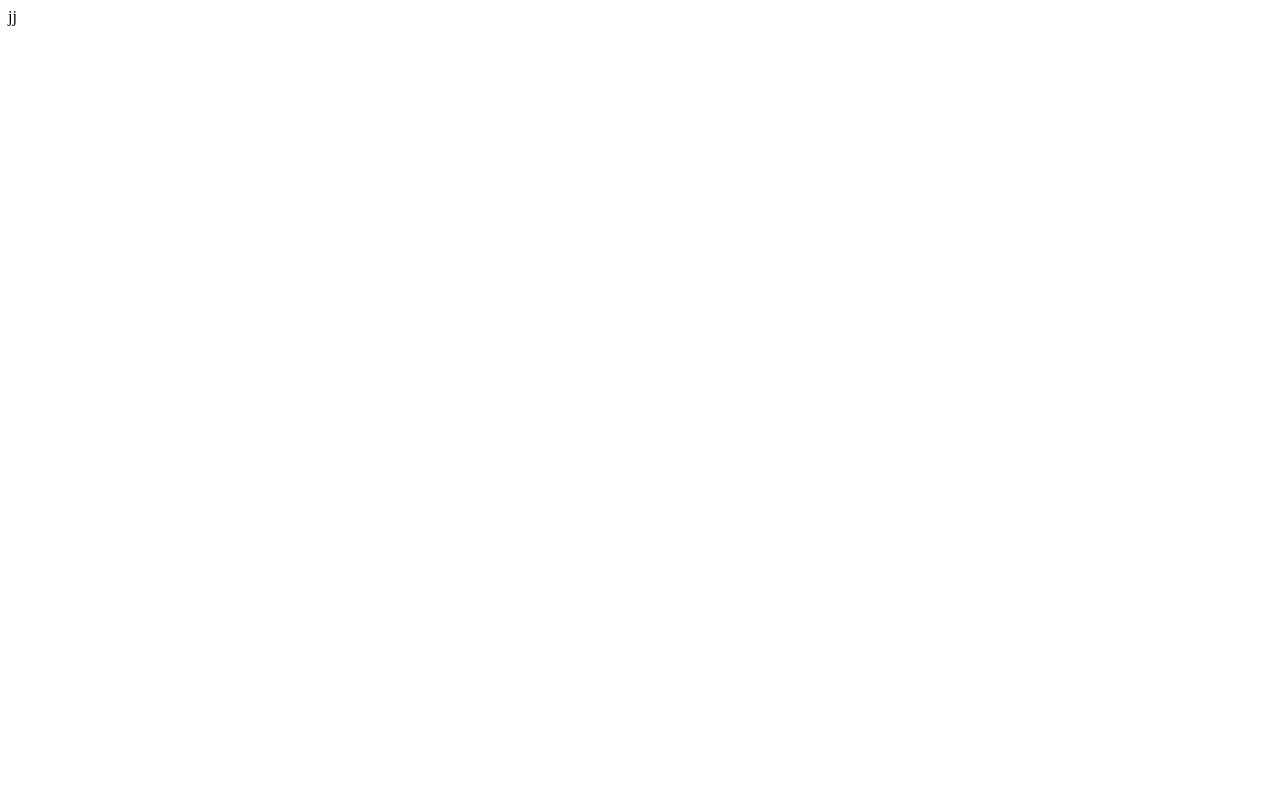
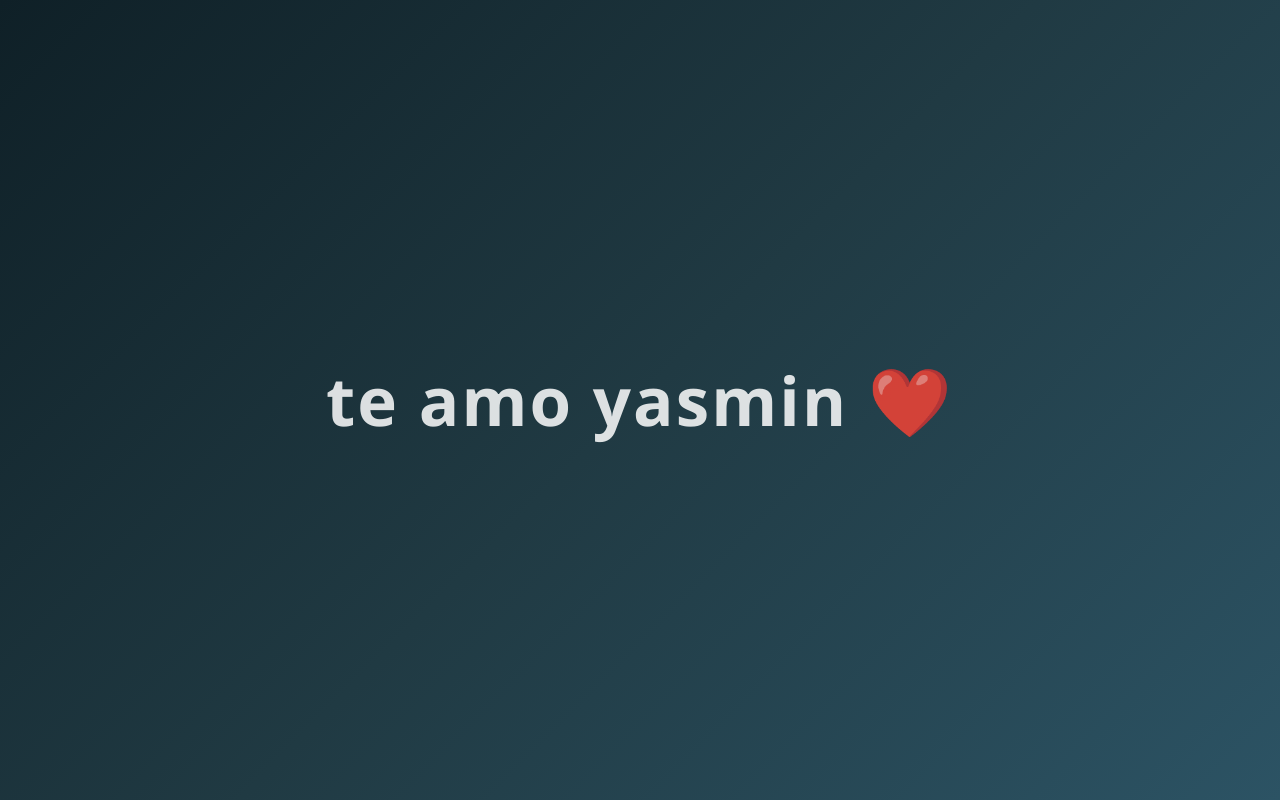
Before and after one commit to oGabrielll/Yasmin, a plain HTML site: page index.html in a window 1280 px wide. Drawn offline with Linux system fonts and the light colour scheme.

Commit message:
Update index.html

```diff
--- a/index.html
+++ b/index.html
@@ -1 +1,43 @@
-jj
+<!DOCTYPE html>
+<html lang="pt-BR">
+<head>
+  <meta charset="UTF-8" />
+  <title>Te amo Yasmin</title>
+  <meta name="viewport" content="width=device-width, initial-scale=1.0">
+
+  <style>
+    * {
+      margin: 0;
+      padding: 0;
+      box-sizing: border-box;
+      font-family: 'Segoe UI', sans-serif;
+    }
+
+    body {
+      height: 100vh;
+      display: flex;
+      align-items: center;
+      justify-content: center;
+      background: linear-gradient(135deg, #0f2027, #203a43, #2c5364);
+      color: #fff;
+      text-align: center;
+    }
+
+    h1 {
+      font-size: 4rem;
+      font-weight: 700;
+      letter-spacing: 2px;
+      animation: pulse 2s infinite;
+    }
+
+    @keyframes pulse {
+      0% { transform: scale(1); opacity: 1; }
+      50% { transform: scale(1.05); opacity: 0.85; }
+      100% { transform: scale(1); opacity: 1; }
+    }
+  </style>
+</head>
+<body>
+  <h1>te amo yasmin ❤️</h1>
+</body>
+</html>
```
